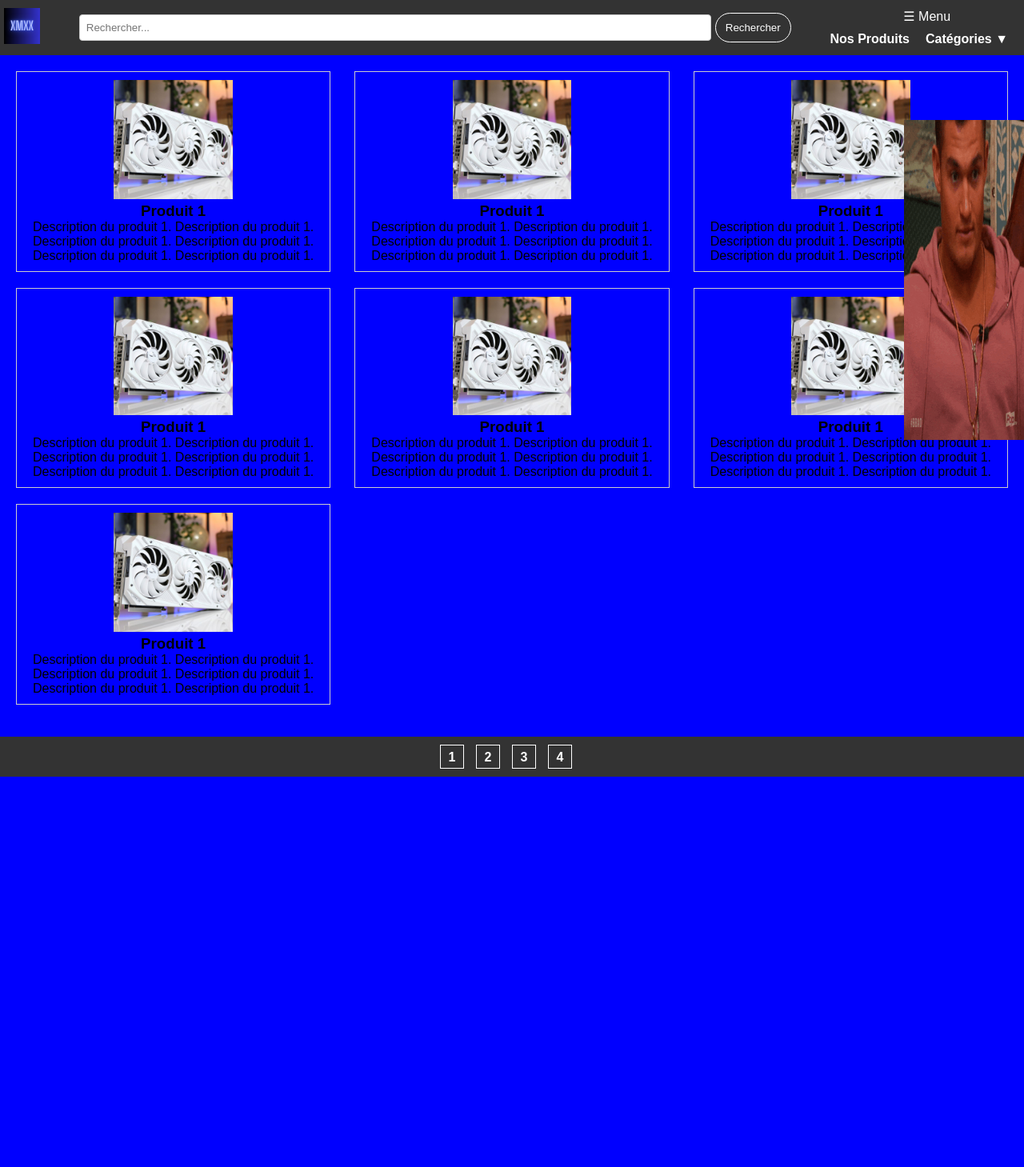
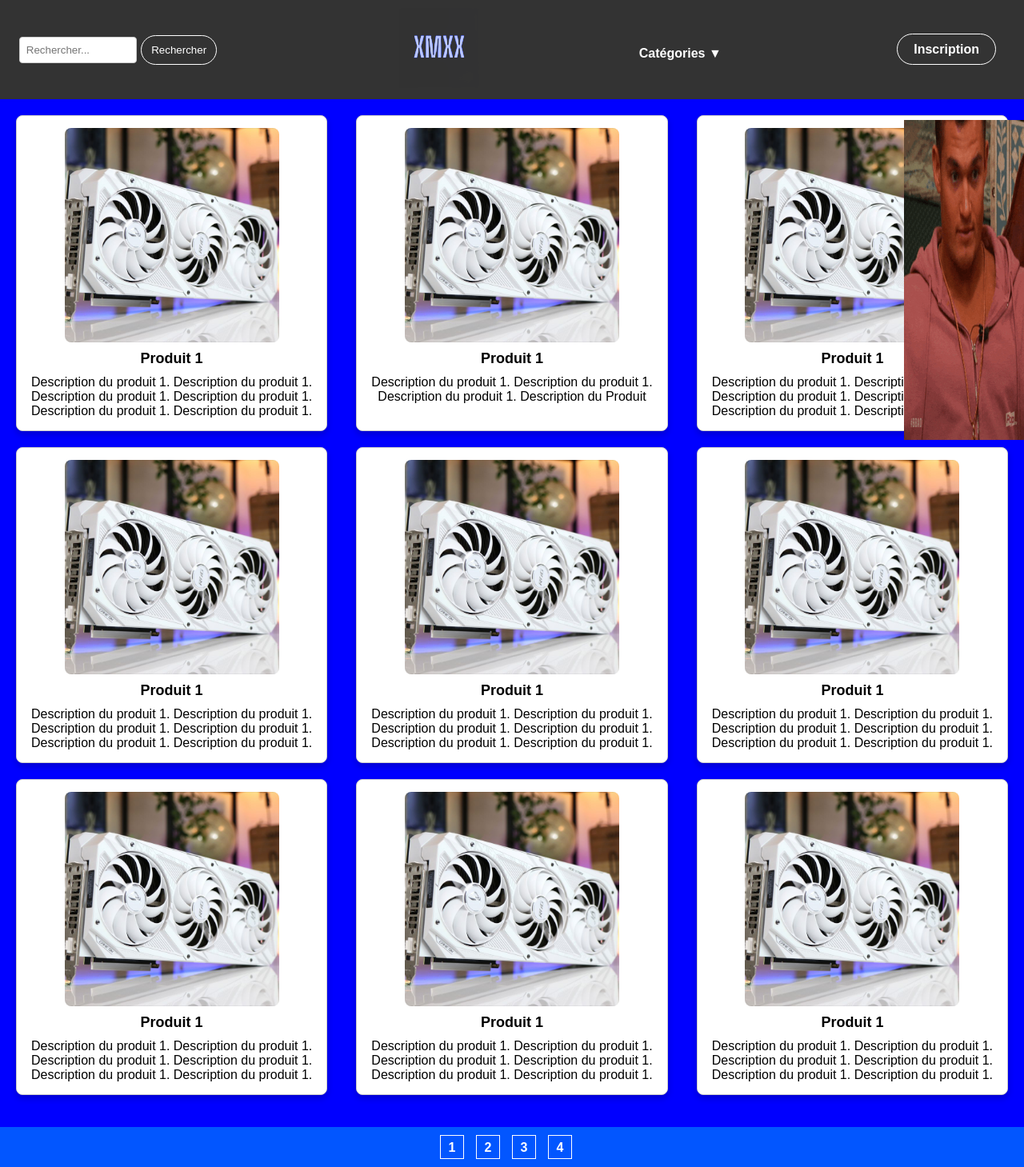
Before and after one commit to HKB06/Crazy, a PHP site: page / in a window 1280 px wide. Shown: the whole page at 80% size. Before the commit the page ends 971 px from the top, so only its background shows below. Run offline with PHP 8.4, Linux system fonts and the light colour scheme.

Commit message:
add -new index css

```diff
--- a/Crazy-Dev/Index.html
+++ b/Crazy-Dev/Index.html
@@ -1,24 +1,26 @@
 <!DOCTYPE html>
 <html lang="fr">
+
 <head>
     <meta charset="UTF-8">
     <meta name="viewport" content="width=device-width, initial-scale=1.0">
     <link rel="stylesheet" href="style.css">
     <title>Site CRUD</title>
 </head>
+
 <body>
-    <header>
-        <div class="logo">
-            <img src="IMG/XMXX.png" alt="Logo de l'entreprise">
-        </div>
+    <header class="container_header">
+
         <div class="search-bar">
             <input type="text" placeholder="Rechercher...">
             <button>Rechercher</button>
         </div>
+
+            <div class="logo">
+                <img src="IMG/XMXX-transformed.png" alt="Logo de l'entreprise">
+            </div>
             <nav>
-            <div class="menu-toggle" onclick="toggleMenu()">☰ Menu</div>
                 <ul class="menu">
-                <li><a href="#">Nos Produits</a></li>
                     <li class="has-submenu">
                         <a href="#">Catégories ▼</a>
                         <ul class="submenu">
@@ -28,7 +30,13 @@
                         </ul>
                     </li>
                 </ul>
+
+
+
             </nav>
+            <div class="inscription-button">
+                <a href="#">Inscription</a>
+            </div>
     </header>
 
     <main>
@@ -36,43 +44,63 @@
             <div class="card">
                 <img src="IMG/Carte graphique.jpg" alt="Produit 1">
                 <h3>Produit 1</h3>
-                <p>Description du produit 1. Description du produit 1. Description du produit 1. Description du produit 1. Description du produit 1. Description du produit 1.</p>
+                <p>Description du produit 1. Description du produit 1. Description du produit 1. Description du produit
+                    1. Description du produit 1. Description du produit 1.</p>
             </div>
 
             <div class="card">
                 <img src="IMG/Carte graphique.jpg" alt="Produit 1">
                 <h3>Produit 1</h3>
-                <p>Description du produit 1. Description du produit 1. Description du produit 1. Description du produit 1. Description du produit 1. Description du produit 1.</p>
+                <p>Description du produit 1. Description du produit 1. Description du produit 1. Description du Produit</p>
             </div>
 
             <div class="card">
                 <img src="IMG/Carte graphique.jpg" alt="Produit 1">
                 <h3>Produit 1</h3>
-                <p>Description du produit 1. Description du produit 1. Description du produit 1. Description du produit 1. Description du produit 1. Description du produit 1.</p>
+                <p>Description du produit 1. Description du produit 1. Description du produit 1. Description du produit
+                    1. Description du produit 1. Description du produit 1.</p>
             </div>
 
             <div class="card">
                 <img src="IMG/Carte graphique.jpg" alt="Produit 1">
                 <h3>Produit 1</h3>
-                <p>Description du produit 1. Description du produit 1. Description du produit 1. Description du produit 1. Description du produit 1. Description du produit 1.</p>
+                <p>Description du produit 1. Description du produit 1. Description du produit 1. Description du produit
+                    1. Description du produit 1. Description du produit 1.</p>
             </div>
 
             <div class="card">
                 <img src="IMG/Carte graphique.jpg" alt="Produit 1">
                 <h3>Produit 1</h3>
-                <p>Description du produit 1. Description du produit 1. Description du produit 1. Description du produit 1. Description du produit 1. Description du produit 1.</p>
+                <p>Description du produit 1. Description du produit 1. Description du produit 1. Description du produit
+                    1. Description du produit 1. Description du produit 1.</p>
             </div>
 
             <div class="card">
                 <img src="IMG/Carte graphique.jpg" alt="Produit 1">
                 <h3>Produit 1</h3>
-                <p>Description du produit 1. Description du produit 1. Description du produit 1. Description du produit 1. Description du produit 1. Description du produit 1.</p>
+                <p>Description du produit 1. Description du produit 1. Description du produit 1. Description du produit
+                    1. Description du produit 1. Description du produit 1.</p>
             </div>
 
             <div class="card">
                 <img src="IMG/Carte graphique.jpg" alt="Produit 1">
                 <h3>Produit 1</h3>
-                <p>Description du produit 1. Description du produit 1. Description du produit 1. Description du produit 1. Description du produit 1. Description du produit 1.</p>
+                <p>Description du produit 1. Description du produit 1. Description du produit 1. Description du produit
+                    1. Description du produit 1. Description du produit 1.</p>
+            </div>
+
+            <div class="card">
+                <img src="IMG/Carte graphique.jpg" alt="Produit 1">
+                <h3>Produit 1</h3>
+                <p>Description du produit 1. Description du produit 1. Description du produit 1. Description du produit
+                    1. Description du produit 1. Description du produit 1.</p>
+            </div>
+
+            <div class="card">
+                <img src="IMG/Carte graphique.jpg" alt="Produit 1">
+                <h3>Produit 1</h3>
+                <p>Description du produit 1. Description du produit 1. Description du produit 1. Description du produit
+                    1. Description du produit 1. Description du produit 1.</p>
             </div>
 
 
@@ -80,7 +108,7 @@
     </main>
 
     <aside class="publicite">
-        <img src="IMG/giphy (1).gif" alt="this slowpoke moves"   />
+        <img src="IMG/giphy (1).gif" alt="Tu connais" />
     </aside>
 
     <script src="main.js"></script>
@@ -97,4 +125,5 @@
         </ul>
     </nav>
 </footer>
+
 </html>
--- a/Crazy-Dev/Style.css
+++ b/Crazy-Dev/Style.css
@@ -1,4 +1,4 @@
-/* Reset CSS */
+
 * {
     margin: 0;
     padding: 0;
@@ -7,7 +7,7 @@
 
 body {
     font-family: Arial, sans-serif;
-    background-color: blue;
+    background-color: #0000ff;
 }
 
 /* Styles pour le header */
@@ -21,21 +21,42 @@ header {
     justify-content: space-between;
 }
 
+.inscription-button {
+    margin-right: 20px; /* Ajustez la marge droite selon vos préférences pour déplacer le bouton à droite */
+    padding-right: 15px;
+}
+
+.inscription-button a {
+    text-decoration: none;
+    background-color: #333;
+    color: white;
+    padding: 10px 20px; /* Ajustez la taille du bouton selon vos préférences */
+    border: 1px solid white;
+    border-radius: 40px;
+    font-weight: bold;
+    cursor: pointer;
+}
+
+.inscription-button a:hover {
+    background-color: white;
+    color: #333;
+}
+
 .logo img {
-    max-width: 50px;
+    max-width: 150px;
     height: auto;
     padding-left: 5px;
 }
 
 .search-bar {
-    flex: 1;
+    flex: 0,5;
     display: flex;
     justify-content: center;
-    align-items: center;
+    align-items:center;
 }
 
 .search-bar input[type="text"] {
-    width: 80%;
+    width: 50%;
     padding: 8px;
     border: 1px solid #ccc;
     border-radius: 4px;
@@ -49,8 +70,6 @@ header {
     border: 1px solid white;
     border-radius: 40px;
     cursor: pointer;
-
-
 }
 
 /* Styles pour le menu dépliant */
@@ -70,7 +89,7 @@ header {
     display: none;
     position: absolute;
     top: 100%;
-    left: 0;
+    left: 100;
     background-color: #333;
     list-style-type: none;
     padding: 0;
@@ -97,74 +116,59 @@ header {
 }
 
 .card {
-    width: calc(33.33% - 20px);
+    width: calc(33% - 20px);
     border: 1px solid #ccc;
-    padding: 10px;
+    padding: 15px;
     text-align: center;
     margin-bottom: 20px;
+    background-color: #fff;
+    border-radius: 8px;
+    box-shadow: 0 4px 8px rgba(0, 0, 0, 0.2);
+    transition: transform 0.3s ease;
+}
+
+.card:hover {
+    transform: translateY(-5px);
 }
 
 .card img {
-    max-width: 40%;
+    max-width: 75%;
     height: auto;
+    display: block;
+    margin: 0 auto 10px;
+    border-radius: 8px;
 }
 
-/* Media Query 768px */
-@media (max-width: 768px) {
-    .menu-toggle {
-        display: block;
-    }
-
-    .menu {
-        display: none;
-        flex-direction: column;
-        background-color: #333;
-        position: absolute;
-        top: 60px;
-        right: 20px;
-        z-index: 1;
-    }
-
-    .menu.active {
-        display: flex;
-    }
-
-    header {
-        padding: 10px;
-    }
-
-    nav {
-        padding: 0;
-        flex-direction: column;
-        align-items: flex-start;
-        position: relative;
-    }
-
-    .menu li {
-        margin-right: 0;
-        margin-bottom: 10px;
-    }
+.card h3 {
+    font-size: 18px;
+    margin: 10px 0;
 }
 
-/* Media Query pour les écrans de largeur maximale de 480px (par exemple, smartphones) */
-@media (max-width: 480px) {
-    .logo img {
-        max-width: 80px;
-    }
+.card p {
+    font-size: 16px;
+}
 
-    .search-bar input[type="text"] {
-        width: 60%;
-    }
+/* Style pour le bouton d'action */
+.card-button {
+    display: inline-block;
+    padding: 10px 20px;
+    background-color: #333;
+    color: white;
+    text-decoration: none;
+    border-radius: 4px;
+    transition: background-color 0.3s ease;
+}
 
-    .search-bar button {
-        padding: 6px 10px;
-    }
+.card-button:hover {
+    background-color: #555;
 }
+
+
 
 /* Styles pour le footer */
 
 footer {
-    background-color: #333;
+    background-color:rgba(4, 121, 255, 0.712);
     color: white;
     padding: 10px 0;
     text-align: center;
@@ -178,9 +182,6 @@ footer {
 
 }
 
-.pagination li {
-    margin: 0px;
-}
 
 .pagination a {
     text-decoration: none;
@@ -212,6 +213,9 @@ footer {
     list-style-type: none;
 }
 
+
+
+
 /* Styles pour la section publicitaire */
 .publicite {
     position: fixed;
--- a/Crazy-Dev/main.js
+++ /dev/null
@@ -1,79 +0,0 @@
-// ---------Responsive-navbar-active-animation-----------
-function test(){
-	var tabsNewAnim = $('#navbarSupportedContent');
-	var selectorNewAnim = $('#navbarSupportedContent').find('li').length;
-	var activeItemNewAnim = tabsNewAnim.find('.active');
-	var activeWidthNewAnimHeight = activeItemNewAnim.innerHeight();
-	var activeWidthNewAnimWidth = activeItemNewAnim.innerWidth();
-	var itemPosNewAnimTop = activeItemNewAnim.position();
-	var itemPosNewAnimLeft = activeItemNewAnim.position();
-	$(".hori-selector").css({
-		"top":itemPosNewAnimTop.top + "px",
-		"left":itemPosNewAnimLeft.left + "px",
-		"height": activeWidthNewAnimHeight + "px",
-		"width": activeWidthNewAnimWidth + "px"
-	});
-	$("#navbarSupportedContent").on("click","li",function(e){
-		$('#navbarSupportedContent ul li').removeClass("active");
-		$(this).addClass('active');
-		var activeWidthNewAnimHeight = $(this).innerHeight();
-		var activeWidthNewAnimWidth = $(this).innerWidth();
-		var itemPosNewAnimTop = $(this).position();
-		var itemPosNewAnimLeft = $(this).position();
-		$(".hori-selector").css({
-			"top":itemPosNewAnimTop.top + "px",
-			"left":itemPosNewAnimLeft.left + "px",
-			"height": activeWidthNewAnimHeight + "px",
-			"width": activeWidthNewAnimWidth + "px"
-		});
-	});
-}
-$(document).ready(function(){
-	setTimeout(function(){ test(); });
-});
-$(window).on('resize', function(){
-	setTimeout(function(){ test(); }, 500);
-});
-$(".navbar-toggler").click(function(){
-	$(".navbar-collapse").slideToggle(300);
-	setTimeout(function(){ test(); });
-});
-
-
-
-// --------------add active class-on another-page move----------
-
-jQuery(document).ready(function($){
-	// Get current path and find target link
-	var path = window.location.pathname.split("/").pop();
-
-	// Account for home page with empty path
-	if ( path == '' ) {
-		path = 'index.html';
-	}
-
-	var target = $('#navbarSupportedContent ul li a[href="'+path+'"]');
-	// Add active class to target link
-	target.parent().addClass('active');
-});
-
-
-
-
-// Add active class on another page linked
-// ==========================================
-// $(window).on('load',function () {
-//     var current = location.pathname;
-//     console.log(current);
-//     $('#navbarSupportedContent ul li a').each(function(){
-//         var $this = $(this);
-//         // if the current path is like this link, make it active
-//         if($this.attr('href').indexOf(current) !== -1){
-//             $this.parent().addClass('active');
-//             $this.parents('.menu-submenu').addClass('show-dropdown');
-//             $this.parents('.menu-submenu').parent().addClass('active');
-//         }else{
-//             $this.parent().removeClass('active');
-//         }
-//     })
-// });
```
Also changed, not shown: Crazy-Dev/IMG/XMXX-transformed.png (added). Lines whose indentation alone changed are shown as unchanged.
